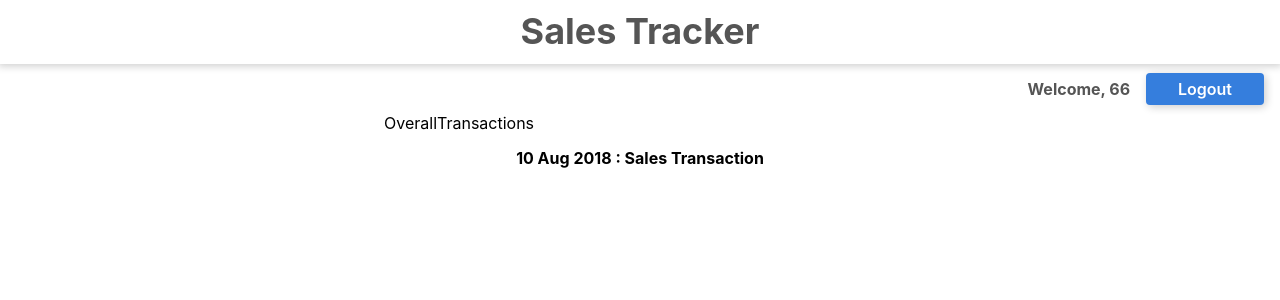
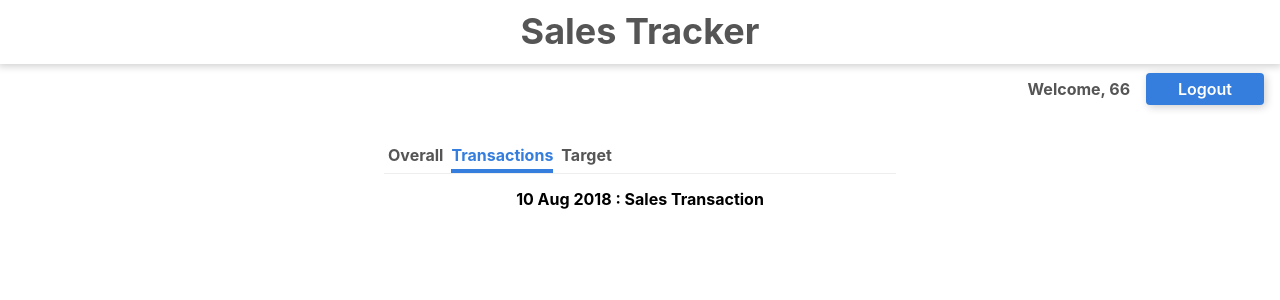
Before and after one commit to junrong09/sales-tracker, a React (Create React App) app: page /sales in a window 1280 px wide. Shown: the top 300 px of the page. Built offline with nearby package versions, Linux system fonts and the light colour scheme; no server answers.

Commit message:
Add tab pages with active tab style

```diff
--- /dev/null
+++ b/src/components/SalesTargetSetterTab.js
@@ -0,0 +1,13 @@
+import React, {Component, Fragment} from 'react';
+
+class SalesTargetSetterTab extends Component {
+    render() {
+        return (
+            <Fragment>
+                <p>Target Setter</p>
+            </Fragment>
+        );
+    }
+}
+
+export default SalesTargetSetterTab;
--- a/src/components/SalesTracker.js
+++ b/src/components/SalesTracker.js
@@ -2,6 +2,7 @@ import React from "react";
 import TabBar from "./TabBar";
 import SalesOverallTab from "./SalesOverallTab";
 import SalesTransactionsTab from "./SalesTransactionsTab";
+import SalesTargetSetterTab from "./SalesTargetSetterTab";
 
 class SalesTracker extends React.Component {
     constructor(props) {
@@ -27,12 +28,10 @@ class SalesTracker extends React.Component {
     render() {
         return (
             <div className="flex flex-column items-center vh-75 w-100 mw6">
-                <TabBar onTabChange={this.onTabChange}/>
-                {
-                    (this.state.tab === "overall") ?
-                        <SalesOverallTab data={this.state.data}/> :
-                        <SalesTransactionsTab date={this.state.data}/>
-                }
+                <TabBar onTabChange={this.onTabChange} tab={this.state.tab}/>
+                {this.state.tab === "overall" && <SalesOverallTab data={this.state.data}/>}
+                {this.state.tab === "transactions" && <SalesTransactionsTab data={this.state.data}/>}
+                {this.state.tab === "targetSetter" && <SalesTargetSetterTab data={this.state.data}/>}
             </div>
         )
     }
--- a/src/components/TabBar.js
+++ b/src/components/TabBar.js
@@ -1,13 +1,18 @@
 import React from "react";
 
 class TabBar extends React.Component {
+
     render() {
+        let active = (tab) => (this.props.tab === tab ? "blue bb bw2 pb1": "mid-gray");
+
         return (
-            <div className="flex w-100">
-                <div className="sans-serif underline-hover"
+            <div className="flex w-100 ph1 mt4 bb light-gray">
+                <div className={"b mr2 sans-serif hover-blue " + active("overall")}
                      onClick={() => this.props.onTabChange("overall")}>Overall</div>
-                <div className="sans-serif underline-hover"
+                <div className={"b mr2 sans-serif hover-blue " + active("transactions")}
                      onClick={() => this.props.onTabChange("transactions")}>Transactions</div>
+                <div className={"b sans-serif hover-blue " + active("targetSetter")}
+                     onClick={() => this.props.onTabChange("targetSetter")}>Target</div>
             </div>
         )
     }
```
